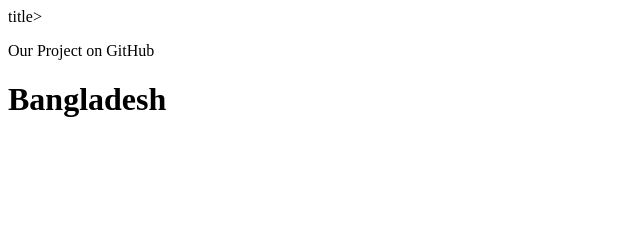
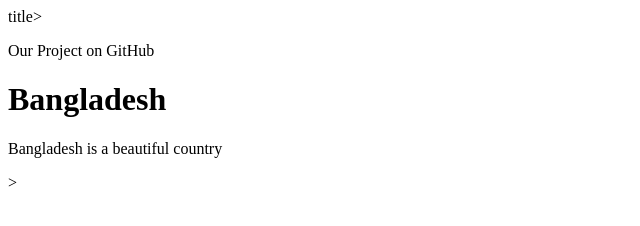
Before and after one commit to Hasan-cou/BWeb, a plain HTML site: page index.html in a window 1280 px wide. Shown: the whole page, without its empty margins (0-640 px from the left). Drawn offline with Linux system fonts and the light colour scheme.

Commit message:
add about BD

```diff
--- a/index.html
+++ b/index.html
@@ -6,5 +6,6 @@
     <body>
         <p> Our Project on GitHub</p>
         <h1> Bangladesh</h1>
+        <p>Bangladesh is a beautiful country</p>>
         </body
     </html>
```
